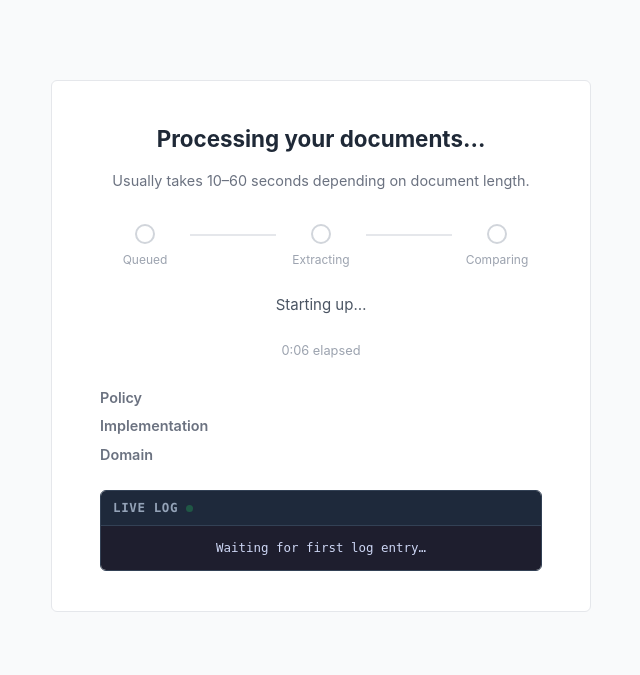
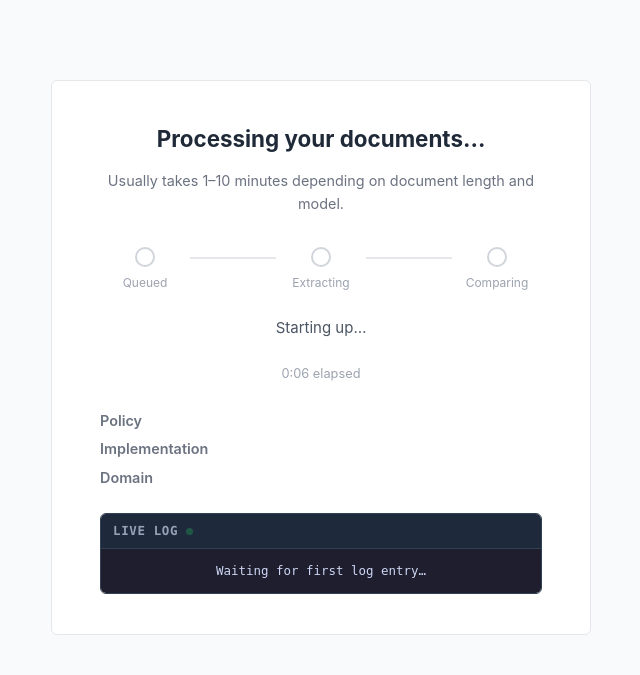
Before and after one commit to akschneider1/Evergreen-Ingest-v2, a FastAPI app: template Evergreen-Ingest/templates/status.html in a window 1280 px wide. Shown: the part 95-770 px from the top of the page, without its empty margins (319-959 px from the left). Run offline with FastAPI, Linux system fonts and the light colour scheme; the template is opened without the code that fills it, so the values that code supplies are empty.

Commit message:
Bump client polling timeout to 12 min, update wait copy
CLIENT_TIMEOUT_MS was 6 min — browser stopped polling before the
pipeline finished (~8-10 min for Sonnet/Haiku). Now 12 min to give
headroom beyond the 10 min server-side PIPELINE_TIMEOUT_SECONDS.

Co-Authored-By: Claude Sonnet 4.6 <noreply@anthropic.com>

```diff
--- a/Evergreen-Ingest/templates/status.html
+++ b/Evergreen-Ingest/templates/status.html
@@ -49,7 +49,7 @@
     <!-- Processing state -->
     <div id="processing-view">
       <h1>Processing your documents…</h1>
-      <p class="status-wait-note">Usually takes 10–60 seconds depending on document length.</p>
+      <p class="status-wait-note">Usually takes 1–10 minutes depending on document length and model.</p>
 
       <!-- Pizza tracker -->
       <div class="tracker" aria-label="Progress steps">
@@ -107,7 +107,7 @@
 const COMPARISON_ID = "{{ comparison_id }}";
 const MODE = "{{ meta.mode or 'compare' }}";
 const POLL_INTERVAL_MS = 1000;
-const CLIENT_TIMEOUT_MS = 6 * 60 * 1000; // 6 minutes
+const CLIENT_TIMEOUT_MS = 12 * 60 * 1000; // 12 minutes (pipeline can take 8-10 min)
 
 const STEP_ORDER = MODE === "extract"
   ? ["pending", "extracting"]
```
